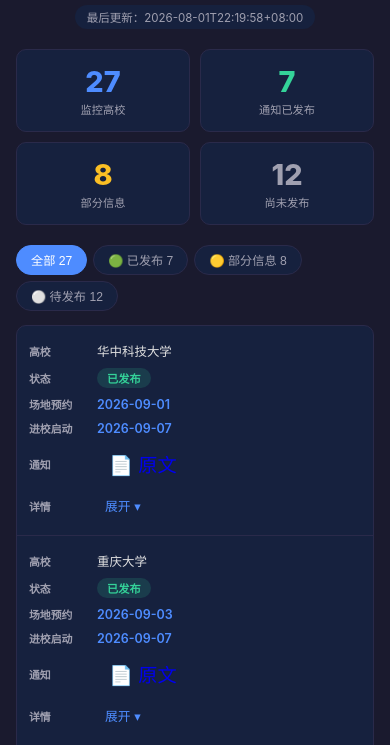
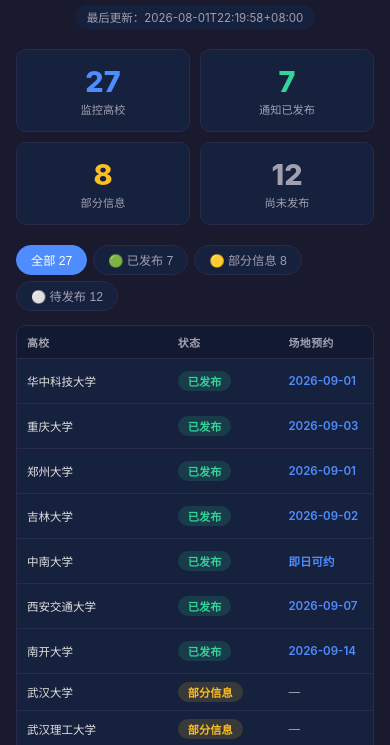
Before and after one commit to 5cfjcztgkf-ctrl/campus-recruitment-monitor, a plain HTML site: page index.html in a window 390 px wide. Shown: the part 96-841 px from the top of the page. Drawn offline with Linux system fonts and the light colour scheme.

Commit message:
📱 手机端表格改为横向滚动，保持原表格样式

```diff
--- a/index.html
+++ b/index.html
@@ -64,21 +64,11 @@
   @media(max-width:640px){
     .stats{grid-template-columns:repeat(2,1fr)}
     .header h1{font-size:1.3rem}
-    /* 手机端表格变成卡片布局 */
-    table,thead,tbody,th,td,tr{display:block}
-    thead tr{position:absolute;top:-9999px;left:-9999px}
-    tr{border-bottom:1px solid var(--border);padding:12px 0}
-    tr:last-child{border-bottom:none}
-    td{padding:4px 12px;border:none;text-align:left;display:flex;align-items:center;gap:8px;font-size:.78rem}
-    td:before{content:attr(data-label);font-size:.68rem;color:var(--text-secondary);min-width:60px;flex-shrink:0;font-weight:600}
-    .detail-row{display:none}
-    .detail-row.open{display:block}
-    .detail-row td{padding:8px 12px;display:block}
-    .detail-row td:before{display:none}
     .detail-grid{grid-template-columns:1fr}
-    /* 原文按钮大一点好点 */
-    .link-btn{font-size:1.2rem;padding:6px 12px}
-    .expand-btn{font-size:.8rem;padding:4px 8px}
+    .table-wrap{overflow-x:auto;-webkit-overflow-scrolling:touch}
+    table{min-width:620px}
+    th,td{white-space:nowrap;padding:8px 10px;font-size:.72rem}
+    th{font-size:.68rem}
   }
 </style>
 </head>
@@ -162,12 +152,12 @@
       `<a href="${d.notice_url_link}" target="_blank" rel="noopener" class="link-btn" title="阅读原文通知">📄 原文</a>` :
       `<span class="no-data">—</span>`;
     return `<tr>
-      <td data-label="高校">${d.name}${d.urgent?' <span class="badge">⚠</span>':''}</td>
-      <td data-label="状态">${tag}</td>
-      <td data-label="场地预约">${bk}</td>
-      <td data-label="进校启动">${et}</td>
-      <td data-label="通知">${linkBtn}</td>
-      <td data-label="详情"><button class="expand-btn" onclick="toggle(${idx})">展开 ▾</button></td>
+      <td>${d.name}${d.urgent?' <span class="badge">⚠</span>':''}</td>
+      <td>${tag}</td>
+      <td>${bk}</td>
+      <td>${et}</td>
+      <td>${linkBtn}</td>
+      <td><button class="expand-btn" onclick="toggle(${idx})">详情 ▾</button></td>
     </tr>
     <tr class="detail-row" id="d-${idx}">
       <td colspan="6"><div class="detail-grid">${detail.map(([k,v])=>`<div class="detail-item"><span class="k">${k}：</span><span class="v">${v}</span></div>`).join('')}</div></td>
```
